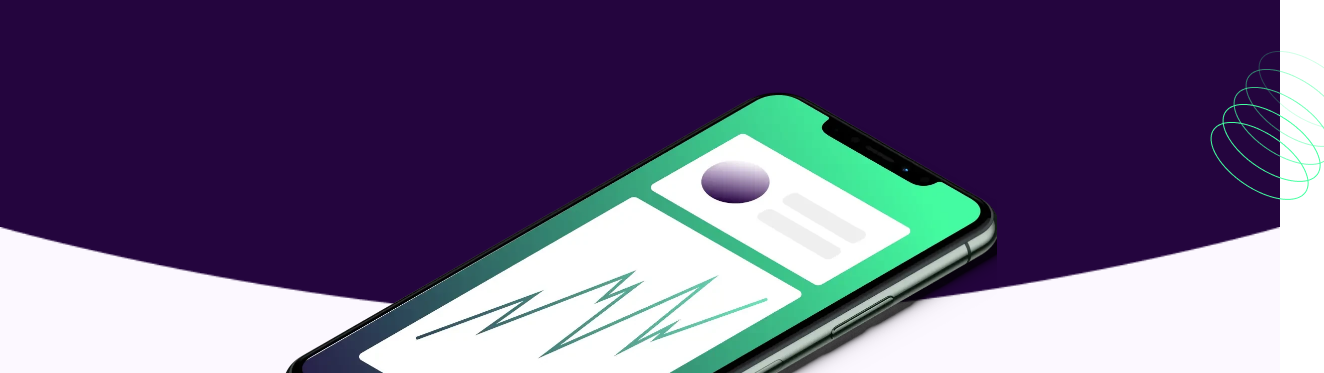
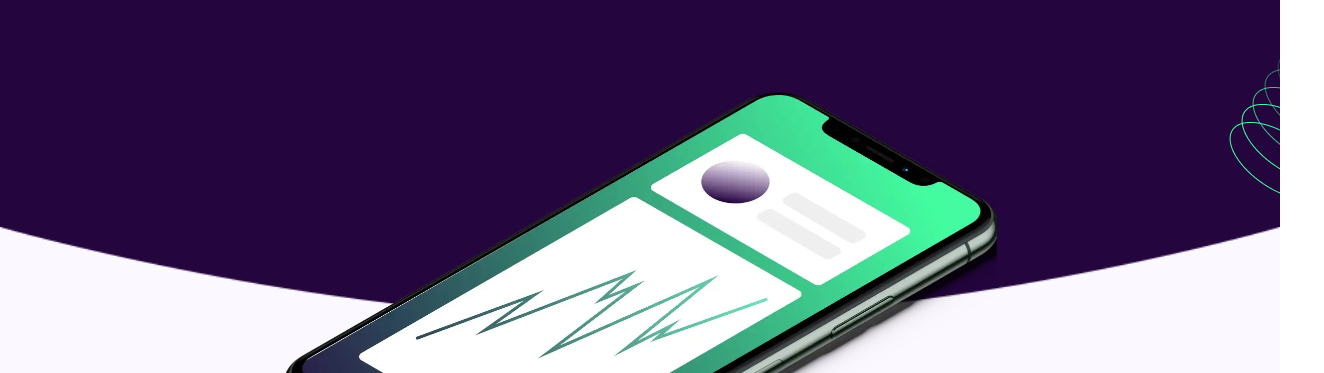
Before and after one commit to tinchosantaclara/New-Workit, a plain HTML site: page index.html in a window 1280 px wide. Shown: the part 427-800 px from the top of the page, 1324 px wide, since content can reach past the window. Drawn offline with nearby package versions, Linux system fonts and the light colour scheme.

```diff
--- a/index.html
+++ b/index.html
@@ -42,12 +42,13 @@
           alt="hero__left__ornamental"
           class="hero__left__ornamental"
         />
-        <img
-          src="./assets/images/hero__right.png"
-          alt="hero__right__ornamental"
-          class="hero__right__ornamental"
-        />
-        <!-- </div> -->
+        <div class="hero__right__ornamental">
+          <!-- <img
+            src="./assets/images/hero__right.png"
+            alt="hero__right__ornamental"
+            class=""
+          /> -->
+        </div>
       </section>
       <section class="services">
         <div class="container container--services">
--- a/style.css
+++ b/style.css
@@ -238,8 +238,12 @@
   position: absolute;
   bottom: 109px;
   right: 0;
+  width: 64px;
+  height: 181px;
   display: block;
-  transform: translateX(44px);
+  background-image: url("./assets/images/hero__right.png");
+  background-size: cover;
+  background-repeat: no-repeat;
 }
 
 @media screen and (min-width: 768px) {
```
